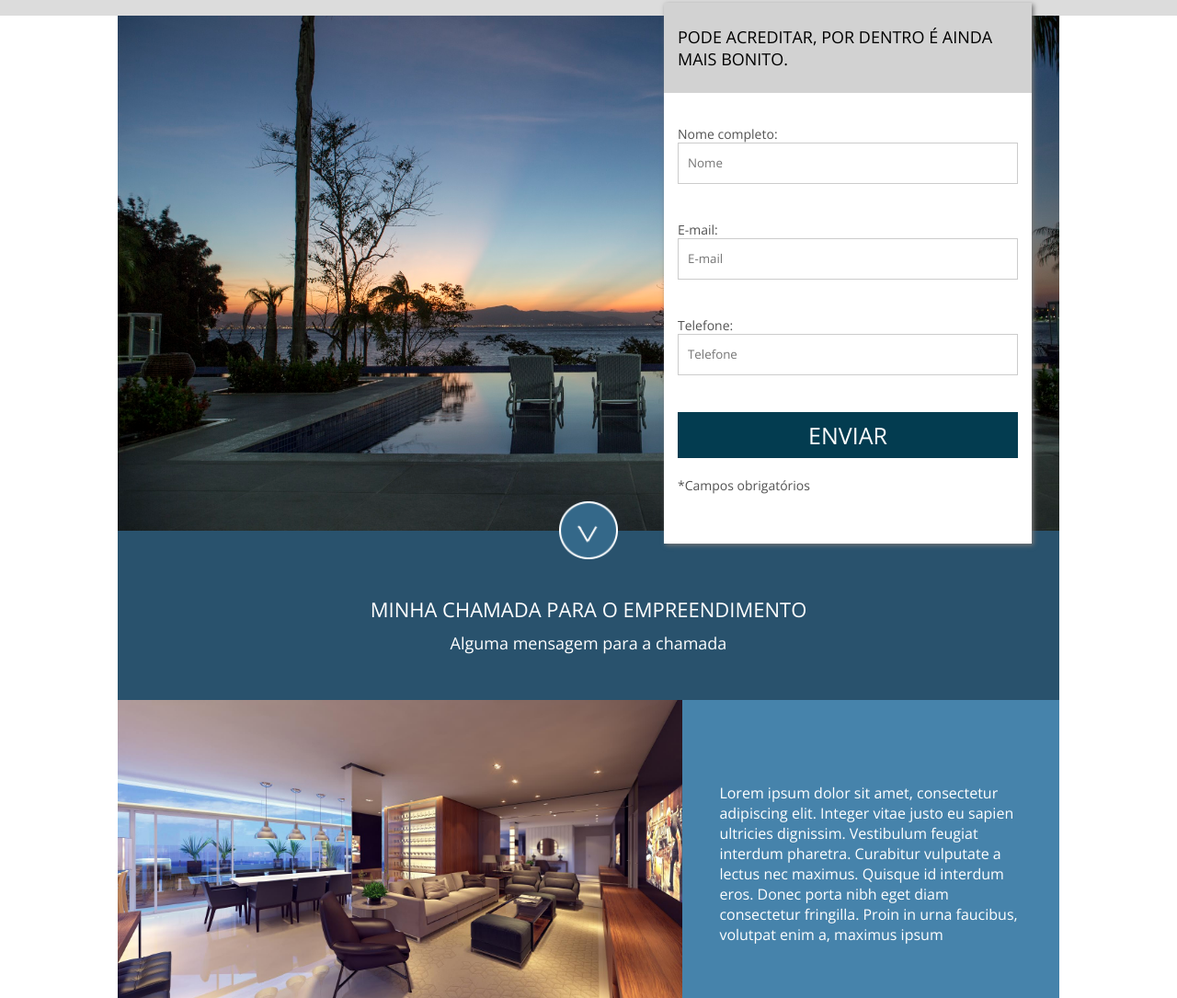
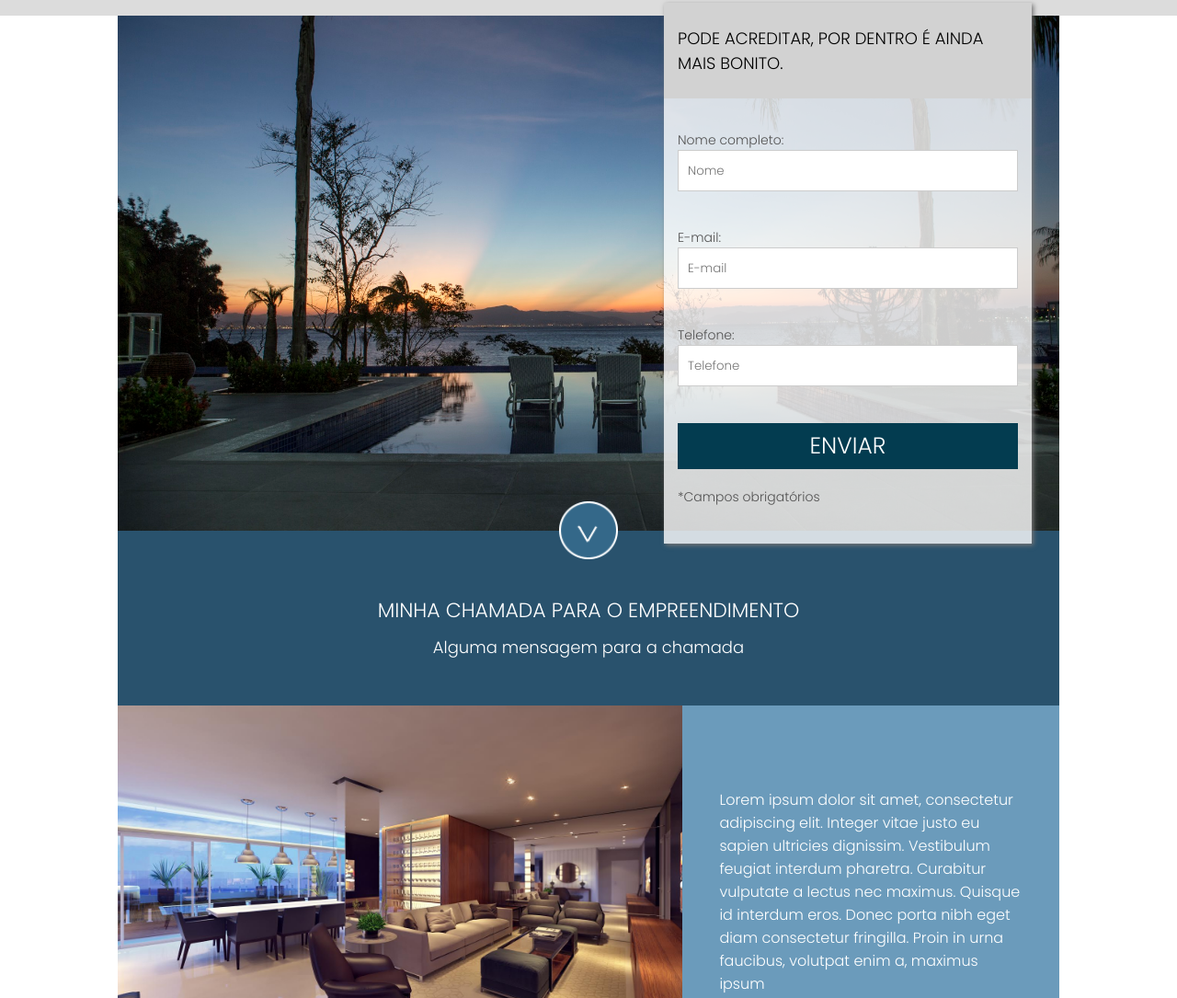
Before and after one commit to eltoncampos1/First-project-HTML-CSS, a plain HTML site: page index.html in a window 1280 px wide. Shown: the part 78-1163 px from the top of the page at 92% size. Drawn offline with nearby package versions, Linux system fonts and the light colour scheme.

Commit message:
first-project HTML & CSS

```diff
--- a/css/style.css
+++ b/css/style.css
@@ -2,7 +2,7 @@
     margin: 0;
     padding: 0;
     box-sizing: border-box;
-    font-family: 'Open Sans' , sans-serif;
+    font-family: 'Poppins', sans-serif;
 }
 
 html,body{
@@ -67,7 +67,8 @@ section.cover-form{
     -webkit-box-shadow: 2px 2px 5px 0px rgba(117,117,117,1);
     -moz-box-shadow: 2px 2px 5px 0px rgba(117,117,117,1);
     box-shadow: 2px 2px 5px 0px rgba(117,117,117,1);
-    background-color:white;
+    background-color: rgba(255 ,255,255,0.8)
+
 }
 
 .form-container h2{
@@ -168,7 +169,7 @@ section.chamada p{
 }
 
 .item-2-mosaico{
-    background-color: #4683ab;
+    background-color:rgba(70, 131, 171, 0.8);
     padding: 90px 40px;
     width: 40%;
 }
--- a/index.html
+++ b/index.html
@@ -2,7 +2,7 @@
     <head>
         <title>Minha landing page</title>
         <link href="css/style.css" rel="stylesheet"/>
-        <link href="https://fonts.googleapis.com/css?family=Open+Sans" rel="stylesheet">
+        <link href="https://fonts.googleapis.com/css2?family=Poppins:wght@300&display=swap" rel="stylesheet">
         <meta name="description" content="descrição do meu site">
         <meta name="keywords" content="palavras,separadas,por,virgula">
         <meta name="author" content="Elton campos">
```
